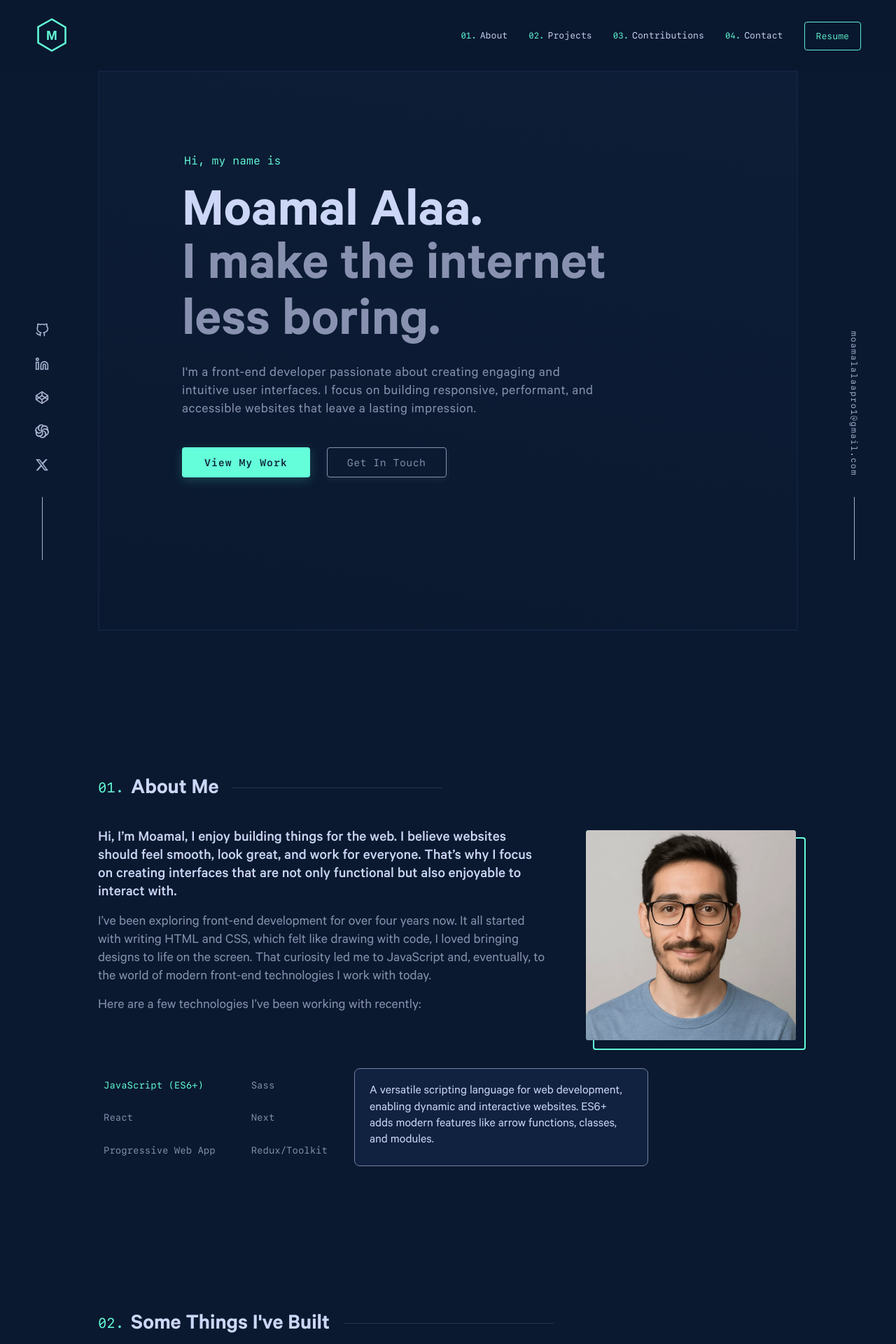
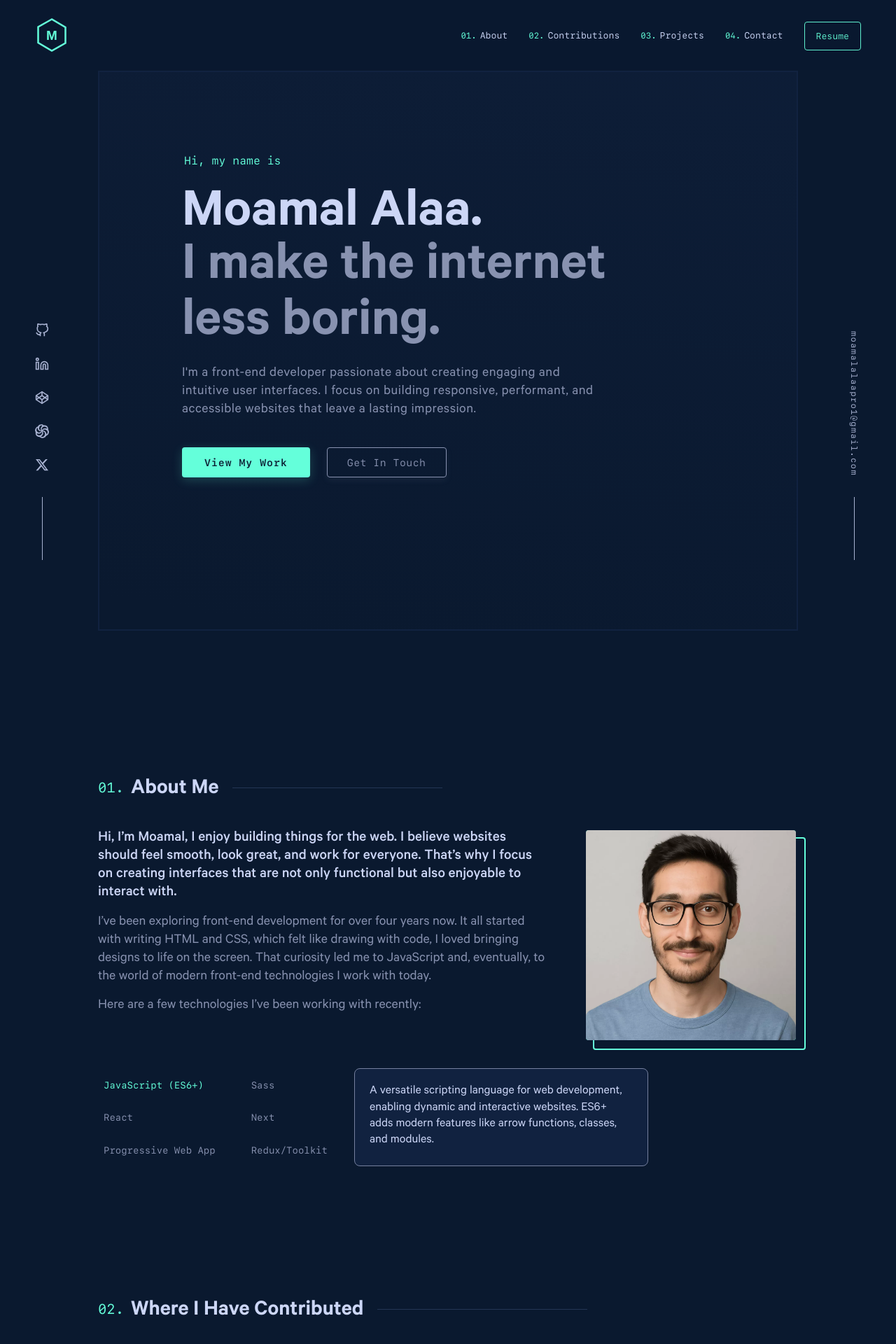
Before and after one commit to Moamal-2000/moamal-alaa, a Next.js app: page / in a window 1280 px wide. Shown: the top 1920 px of the page at 70% size. Built offline with nearby package versions, Linux system fonts and the light colour scheme; no server answers.

Commit message:
chore(page): move "Contributions" section above "Projects" for better structure

```diff
--- a/src/app/page.js
+++ b/src/app/page.js
@@ -15,9 +15,9 @@ export default async function Home() {
     <main>
       <HeroSection />
       <AboutSection />
+      <ContributionsSection contributions={contributions} />
       <ProjectsSection projectsData={projectsData} />
       <OtherProjectsSection />
-      <ContributionsSection contributions={contributions} />
       <ContactSection />
     </main>
   );
--- a/src/components/Home/ContributionsSection/ContributionsSection.jsx
+++ b/src/components/Home/ContributionsSection/ContributionsSection.jsx
@@ -16,7 +16,7 @@ const ContributionsSection = ({ contributions = [] }) => {
 
   return (
     <section id="contributions" className={s.section}>
-      <NumberedHeading number="03" title="Where I Have Contributed" />
+      <NumberedHeading number="02" title="Where I Have Contributed" />
 
       <div className={s.wrapper}>
         <div className={s.tabList} role="tablist">
--- a/src/components/Home/ProjectsSection/ProjectsSection.jsx
+++ b/src/components/Home/ProjectsSection/ProjectsSection.jsx
@@ -9,7 +9,7 @@ const ProjectsSection = ({ projectsData }) => {
     <section id="projects">
       <NumberedHeading
         title="Some Things I've Built"
-        number="02"
+        number="03"
         animationProps={fadeInOnViewMotionProps({ visibilityThreshold: 0 })}
       />
       <FeaturedProjects projectsData={projectsData} />
--- a/src/data/staticData.js
+++ b/src/data/staticData.js
@@ -1,7 +1,7 @@
 export const NAV_LINKS = [
   { title: "About", id: 1 },
-  { title: "Projects", id: 2 },
-  { title: "Contributions", id: 3 },
+  { title: "Contributions", id: 2 },
+  { title: "Projects", id: 3 },
   { title: "Contact", id: 4 },
 ];
 
```
